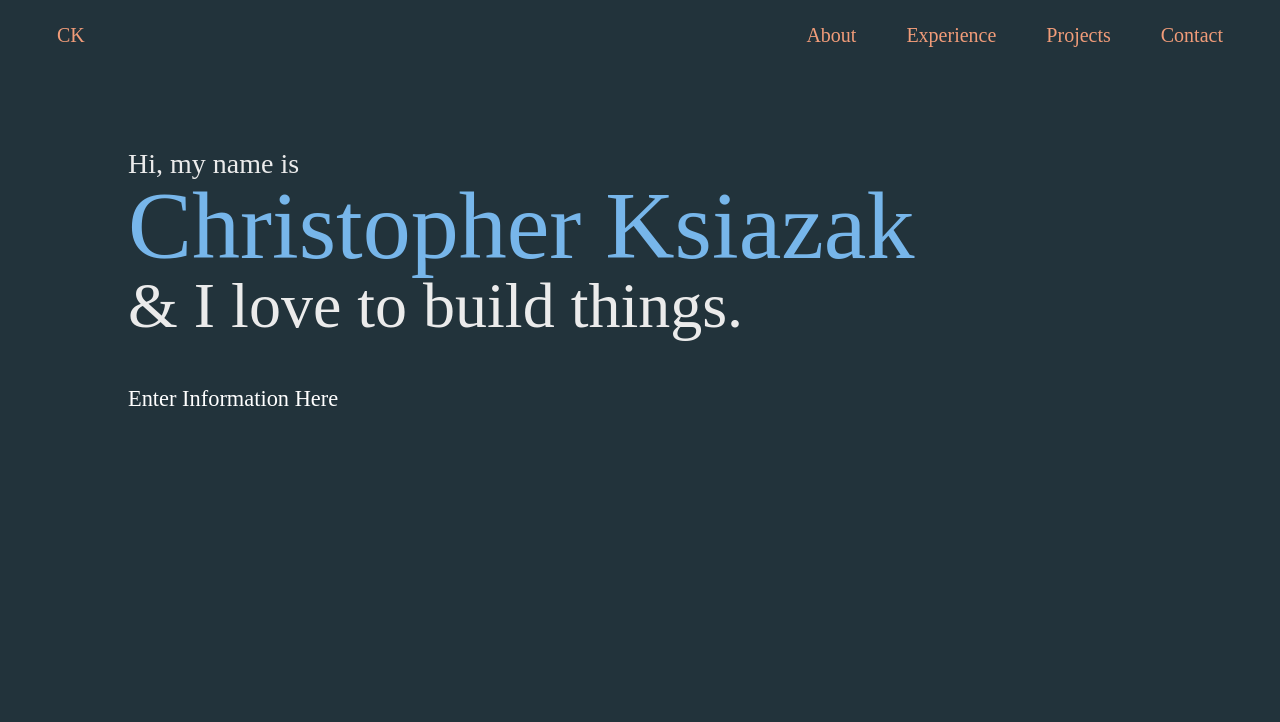
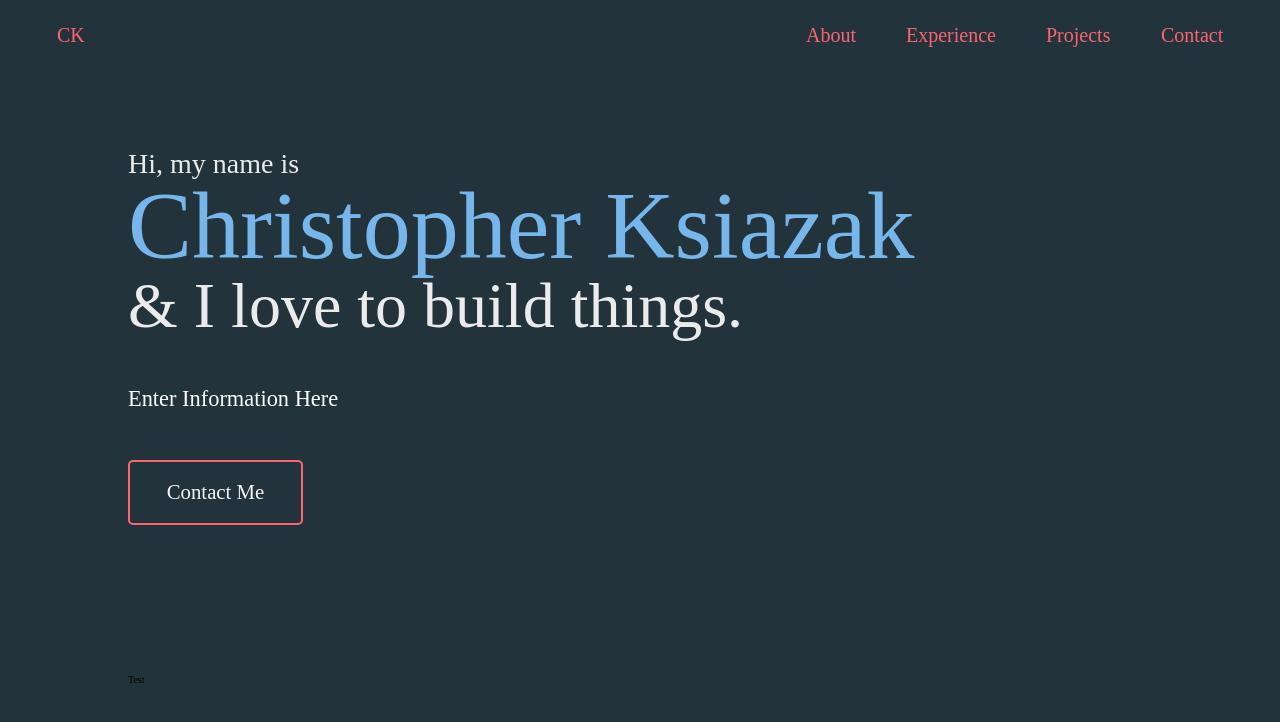
Before and after one commit to cksiazak/ksiazak.dev, a React (Create React App) app: page / in a window 1280 px wide. Both pictures are taken after a click on the link "About". Shown: the top 722 px of the page. Built offline with nearby package versions, Linux system fonts and the light colour scheme.

Commit message:
added a button and extra css

```diff
--- a/src/App.js
+++ b/src/App.js
@@ -2,6 +2,7 @@ import React from 'react';
 import { Element } from 'react-scroll';
 import Heading from './Components/heading/heading';
 import Navigation from './Components/navigation/navigation';
+import Contact from './Components/contact/contact';
 import './App.scss';
 
 function App() {
@@ -10,17 +11,19 @@ function App() {
       <Navigation />
       <div className="container">
         <Heading />
-        <Element name="about" ></Element>
-        <Element name="experience" ></Element>
-        <Element name="projects" ></Element>
-        <Element name="contact" ></Element>
-        {/*
-        About
-        Experience
-        Projects
-        Contact
-        Footer
-        */}
+        <Element name="about" >
+          {/* About */}
+        </Element>
+        <Element name="experience" >
+          {/* Experience */}
+        </Element>
+        <Element name="projects" >
+          {/* Projects */}
+        </Element>
+        <Element name="contact" >
+          <Contact />
+        </Element>
+        {/* Footer */}
       </div>
     </div>
   );
--- a/src/App.scss
+++ b/src/App.scss
@@ -1,4 +1,22 @@
 .container {
-    width: 80%;
-    margin: 0 auto;
+  width: 80%;
+  margin: 0 auto;
 }
+
+.page-btn {
+  padding: 20px;
+  background: transparent;
+  border: 2px solid #FC6471;
+  color: whitesmoke;
+  border-radius: 5px;
+  max-width: 175px;
+  text-align: center;
+  font-size: 1.3rem;
+  margin-top: 50px;
+  cursor: pointer;
+  transition: .2s;
+
+  &:hover {
+      background: rgba(252, 100, 113, 0.10);
+  }
+}
--- /dev/null
+++ b/src/Components/contact/contact.js
@@ -0,0 +1,12 @@
+import React from 'react';
+import Fade from 'react-reveal/Fade';;
+
+const contact = () => {
+    return (
+        <Fade bottom>
+            Test
+        </Fade>
+    )
+}
+
+export default contact
--- a/src/Components/heading/heading.js
+++ b/src/Components/heading/heading.js
@@ -1,6 +1,7 @@
 import React from 'react';
 import Typist from 'react-typist';
 import Fade from 'react-reveal/Fade';
+import { Link } from 'react-scroll';
 
 import './heading.scss';
 
@@ -11,14 +12,26 @@ const heading = () => {
         <Typist.Delay ms={1000} />
         <span className="opening-hello">
           Hi
-          <Typist.Delay ms={500} />, my name is
+          <Typist.Delay ms={200} />, my name is
         </span>
         <h1>Christopher Ksiazak</h1>
         <Typist.Delay ms={300} />
         <h2>& I love to build things.</h2>
       </Typist>
-      <Fade bottom delay={5500} >
+      <Fade bottom delay={5200}>
         <p className="heading-information">Enter Information Here</p>
+      </Fade>
+      <Fade bottom delay={5600} >
+        <Link
+          to="contact"
+          spy={true}
+          smooth={true}
+          offset={50}
+          duration={500}
+          className="page-btn"
+        >
+          Contact Me
+        </Link>
       </Fade>
     </section>
   );
--- a/src/Components/heading/heading.scss
+++ b/src/Components/heading/heading.scss
@@ -1,7 +1,7 @@
 .heading {
   padding: 150px 0px;
 
-  .Typist {
+  div {
     display: flex;
     flex-direction: column;
 
--- a/src/Components/navigation/navigation.js
+++ b/src/Components/navigation/navigation.js
@@ -1,5 +1,5 @@
 import React from 'react';
-import Fade from 'react-reveal/Fade';
+import Flip from 'react-reveal/Flip';
 import { Link } from 'react-scroll';
 
 import './navigation.scss';
@@ -15,14 +15,14 @@ const Navigation = () => {
   return (
     <section className="navigation">
       <nav className="navbar-container">
-        <Fade top delay={100}>
+        <Flip top delay={100}>
           <a href="https://ksiazak.dev" className="top-left-logo">
             CK
           </a>
-        </Fade>
+        </Flip >
         <div className="navigation-links">
           {navLinks.map((link, id) => (
-            <Fade top delay={link.fadeDown} key={id}>
+            <Flip top delay={link.fadeDown} key={id}>
               <Link
                 activeClass="active"
                 to={link.linkTo}
@@ -33,7 +33,7 @@ const Navigation = () => {
               >
                 {link.name}
               </Link>
-            </Fade>
+            </Flip>
           ))}
         </div>
       </nav>
--- a/src/Components/navigation/navigation.scss
+++ b/src/Components/navigation/navigation.scss
@@ -1,3 +1,6 @@
+$nonHoverColor: #FC6471;
+$hoverColor: #D1FAFF;
+
 .navigation {
   position: fixed;
   width: 100%;
@@ -14,12 +17,12 @@
       font-size: 1.25rem;
       padding: 10px 15px;
       margin: 0px 10px;
-      color: #f19c79;
+      color: $nonHoverColor;
       transition: 0.2s;
       user-select: none;
 
       &:hover {
-        color: #e3e3e3;
+        color: $hoverColor;
       }
     }
 
@@ -35,11 +38,11 @@
           padding: 10px 15px;
           margin: 0px 10px;
           cursor: pointer;
-          color: #f19c79;
+          color: $nonHoverColor;
           transition: 0.2s;
 
           &:hover {
-            color: #e3e3e3;
+            color: $hoverColor;
           }
         }
       }
```
